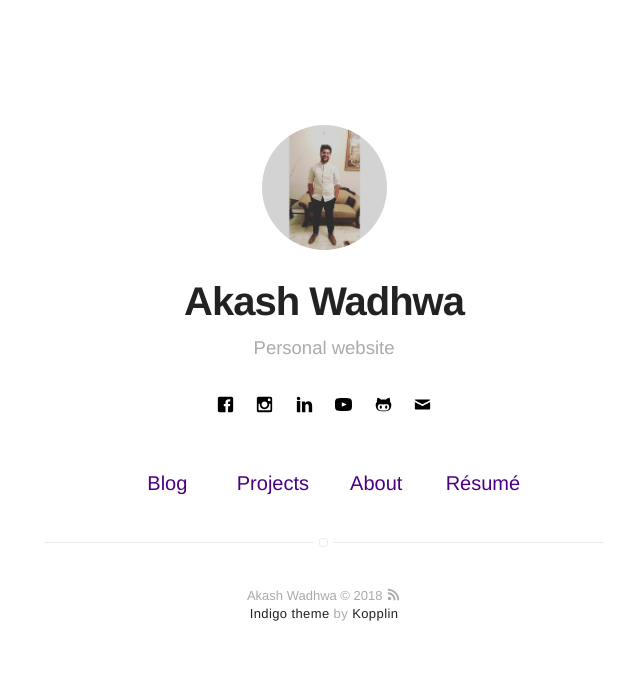
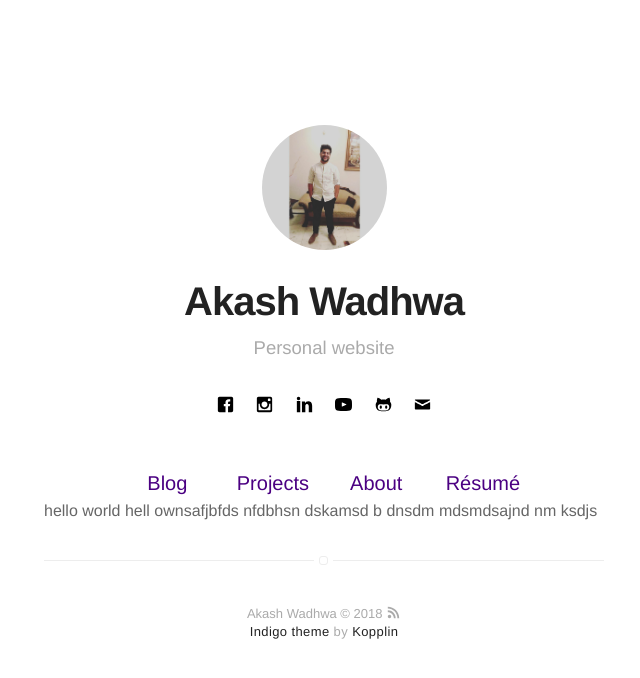
Before and after one commit to akashwadhwa42/akashwadhwa42.github.io, a Jekyll site: the page built from index.html, in a window 1280 px wide. Shown: the top 678 px of the page, without its empty margins (316-956 px from the left). Built offline with Jekyll 4.4.1, drawn with Linux system fonts in a browser that asks for light colours.

Commit message:
index changed

```diff
--- a/index.html
+++ b/index.html
@@ -2,3 +2,5 @@
 layout: page
 title: Home
 ---
+
+hello world hell ownsafjbfds nfdbhsn dskamsd b dnsdm mdsmdsajnd nm ksdjs
```
Also changed, not shown: 1 other file.
